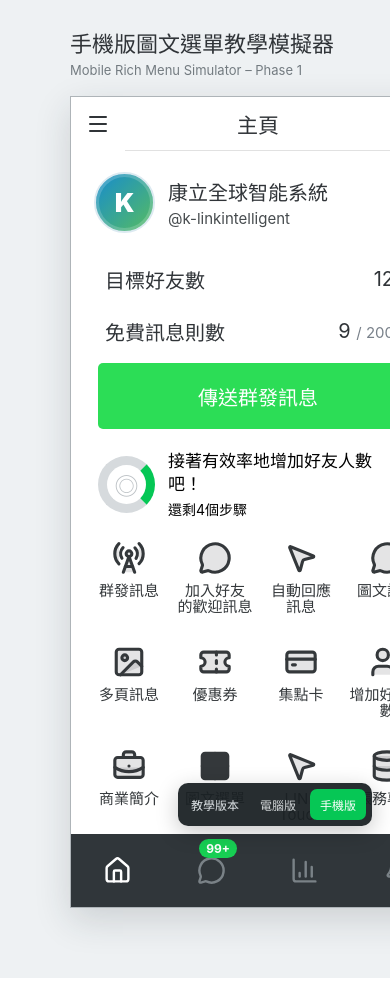
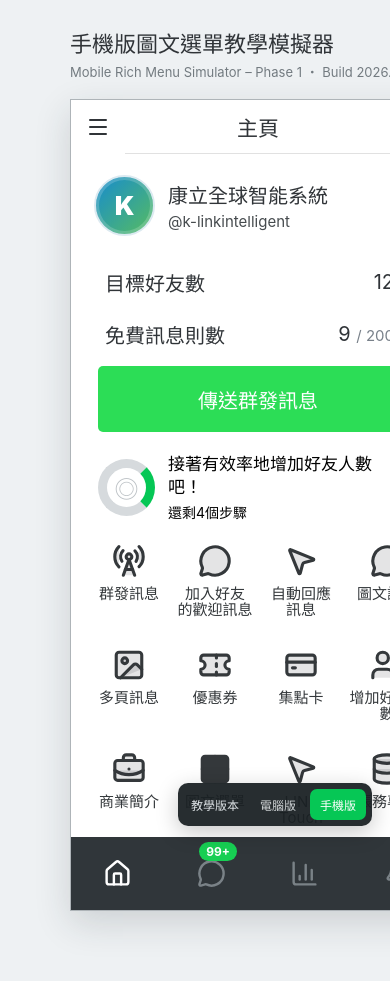
Before and after one commit to fangwl591021/linetech, a React (Vite) app: page / in a window 390 px wide. Both pictures are taken after a click on the button "手機版". Shown: the top 981 px of the page. Built offline with nearby package versions, Linux system fonts and the light colour scheme.

Commit message:
chore: add visible mobile build marker for deployment verification

```diff
--- a/src/mobile/MobileRichMenuSimulator.tsx
+++ b/src/mobile/MobileRichMenuSimulator.tsx
@@ -234,7 +234,7 @@ export function MobileRichMenuSimulator() {
       <div className="mobile-training-head">
         <div>
           <strong>手機版圖文選單教學模擬器</strong>
-          <span>Mobile Rich Menu Simulator – Phase 1</span>
+          <span>Mobile Rich Menu Simulator – Phase 1 ・ Build 2026.11.24-B1</span>
         </div>
         <button onClick={reset}>重新開始</button>
       </div>
```
